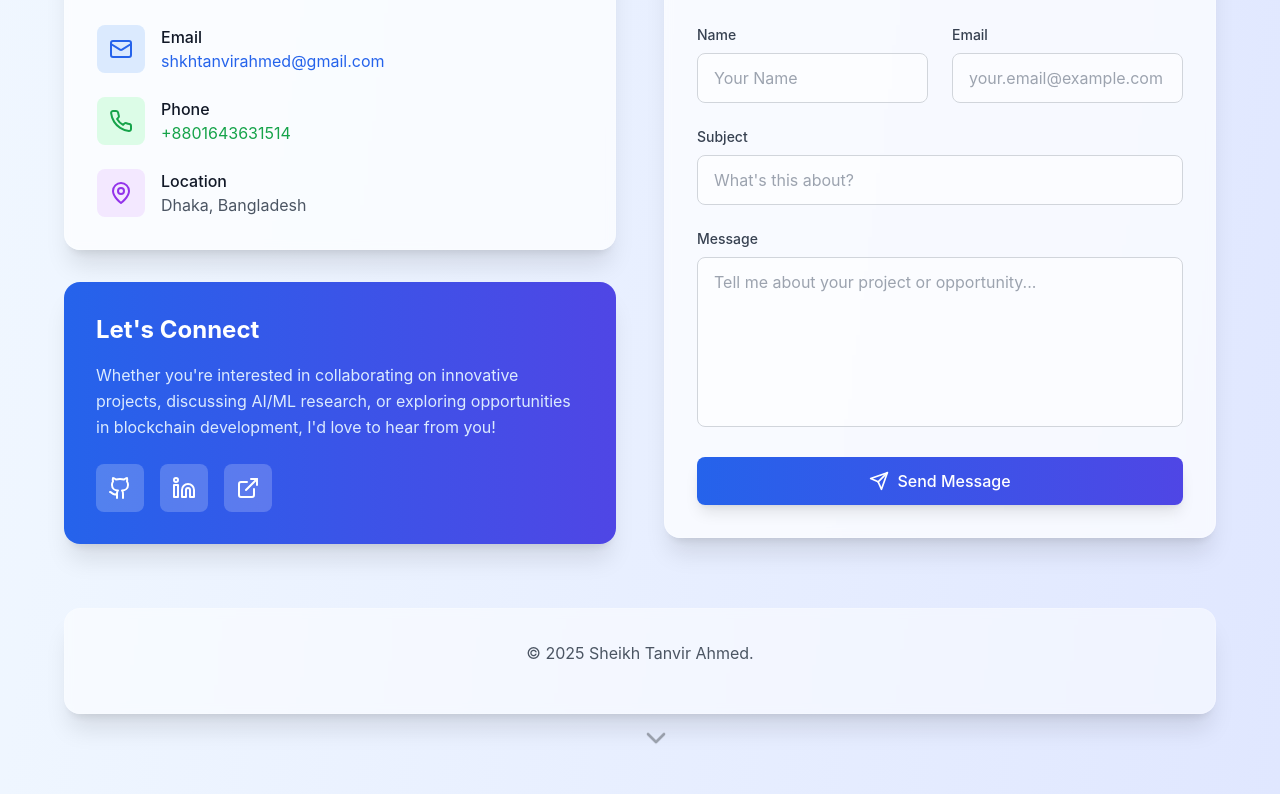
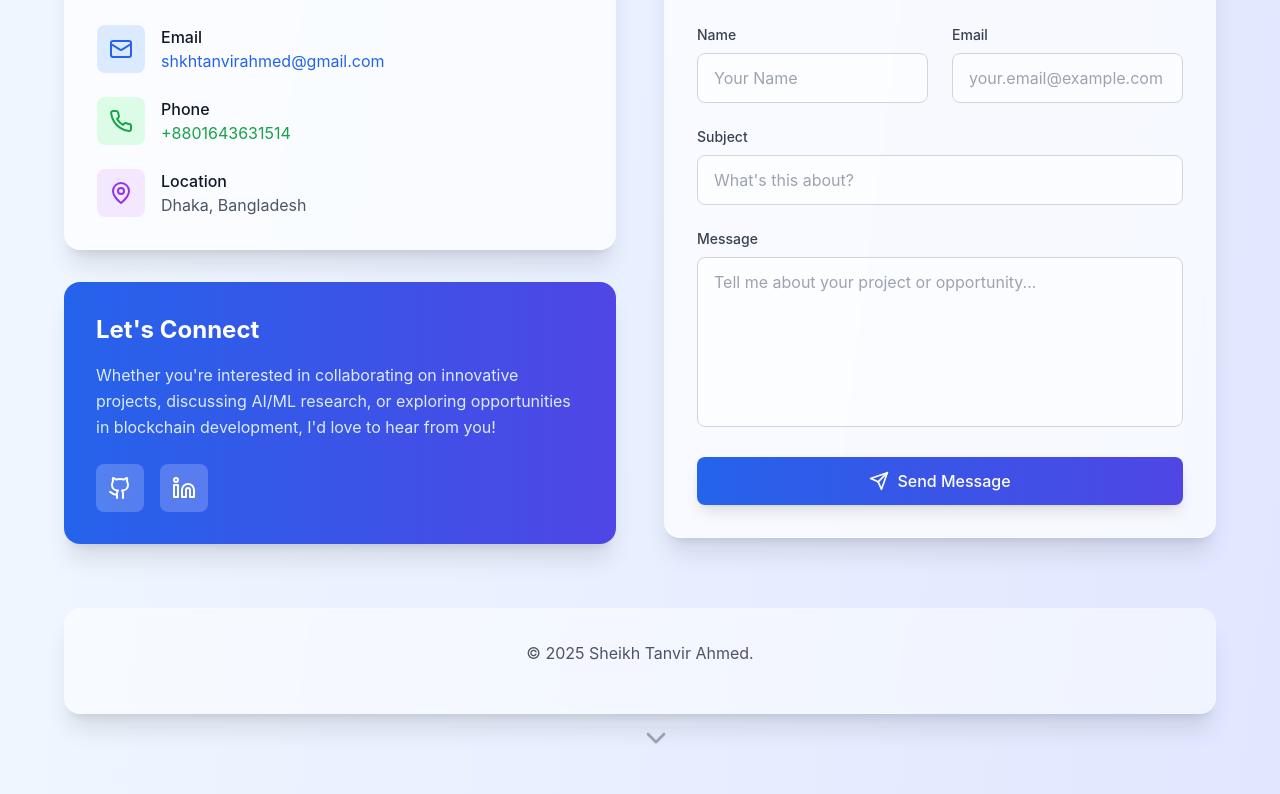
Before and after one commit to AhVir/AhVir.github.io_, a React (Vite) app: page / in a window 1280 px wide. Shown: the part 9147-9941 px from the top of the page. Built offline with nearby package versions, Linux system fonts and the light colour scheme.

Commit message:
Fixed the bottom github link

```diff
--- a/src/components/Contact.tsx
+++ b/src/components/Contact.tsx
@@ -74,7 +74,7 @@
 
               <div className="flex space-x-4">
                 <a
-                  href="https://github.com/shkhtanvirahmed"
+                  href="https://github.com/ahvir"
                   target="_blank"
                   rel="noopener noreferrer"
                   className="p-3 bg-white/20 hover:bg-white/30 rounded-lg transition-colors duration-200"
@@ -91,7 +91,7 @@
                 >
                   <Linkedin className="w-6 h-6" />
                 </a>
-                <a
+                {/* <a
                   href="https://ahvir.me"
                   target="_blank"
                   rel="noopener noreferrer"
@@ -99,7 +99,7 @@
                   title="Personal Website"
                 >
                   <ExternalLink className="w-6 h-6" />
-                </a>
+                </a> */}
               </div>
             </div>
           </div>
```
